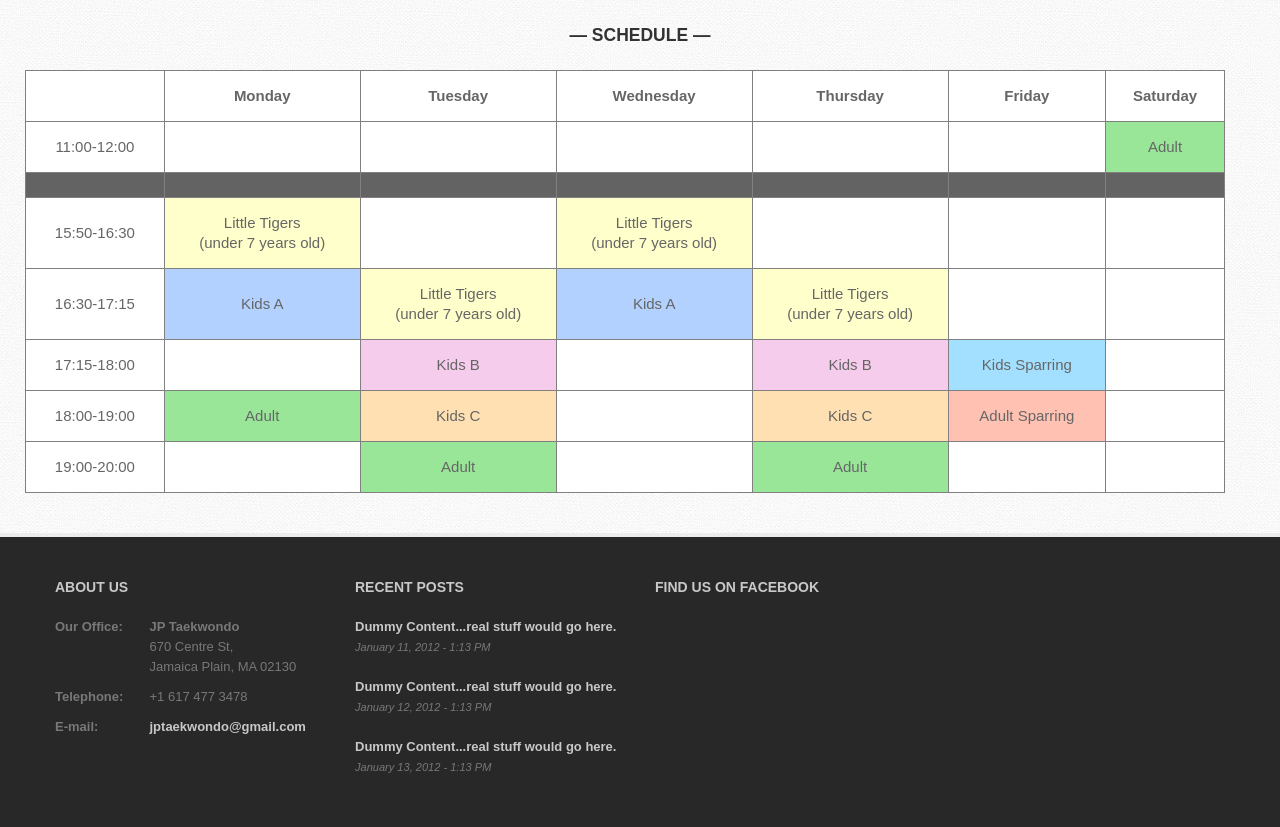
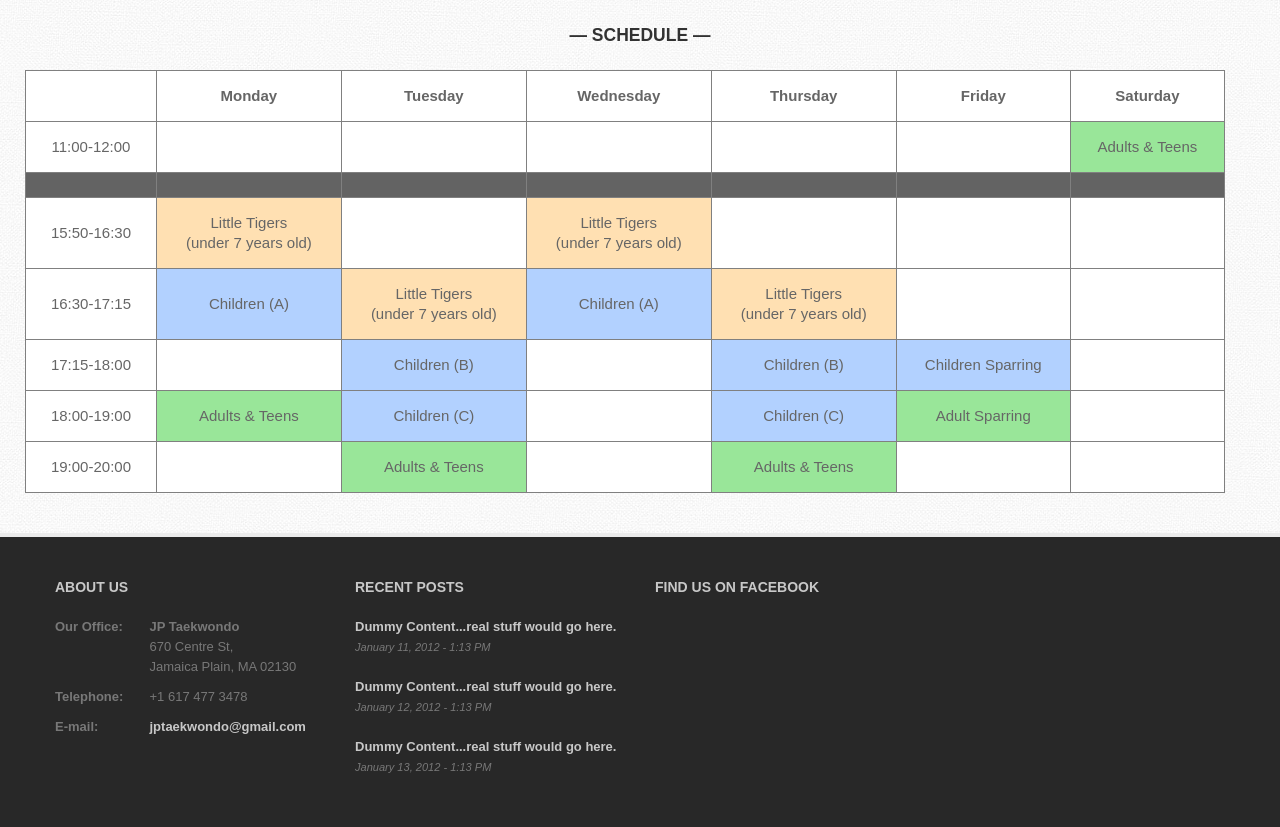
Before and after one commit to jklein/jptaekwondo, a PHP site: page /schedule.php in a window 1280 px wide. Shown: the part 118-945 px from the top of the page. Run offline with PHP 8.4, Linux system fonts and the light colour scheme; some libraries are stand-ins or nearby versions.

Commit message:
Homogenizing schedule colors and changing text to match the official schedule (from Facebook)

```diff
--- a/assets/rounde_bootstrap/css/style.css
+++ b/assets/rounde_bootstrap/css/style.css
@@ -24,25 +24,22 @@ h1, h2, h3, h4, h5, h6 {
 }
 
 .grid_schedule .under_seven {
-    background-color:#FFFFCC;
+    background-color:#FFE0B2;
 }
 .grid_schedule .kids_a {
     background-color:#B2D1FF;
 }
 .grid_schedule .kids_b {
-    background-color:#F5CCEB;
+    background-color:#B2D1FF;
 }
 .grid_schedule .kids_c {
-    background-color:#FFE0B2;
+    background-color:#B2D1FF;
 }
 .grid_schedule .adult {
     background-color:#99E699;
 }
 .grid_schedule .kids_sparring {
-    background-color: #A3E0FF;
-}
-.grid_schedule .adult_sparring {
-    background-color:#FFC2B2;
+    background-color: #B2D1FF;
 }
 .grid_schedule .blank td {
     background-color: #636363;
--- a/schedule.php
+++ b/schedule.php
@@ -23,7 +23,7 @@ require 'includes/header.php';
                     <td></td>
                     <td></td>
                     <td></td>
-                    <td class="adult">Adult</td>
+                    <td class="adult">Adults &amp; Teens</td>
                 </tr>
                 <tr class="blank">
                     <td>&nbsp;</td>
@@ -45,9 +45,9 @@ require 'includes/header.php';
                 </tr>
                 <tr>
                     <td>16:30-17:15</td>
-                    <td class="kids_a">Kids A</td>
+                    <td class="kids_a">Children (A)</td>
                     <td class="under_seven">Little Tigers<br />(under 7 years old)</td>
-                    <td class="kids_a">Kids A</td>
+                    <td class="kids_a">Children (A)</td>
                     <td class="under_seven">Little Tigers<br />(under 7 years old)</td>
                     <td></td>
                     <td></td>
@@ -55,27 +55,27 @@ require 'includes/header.php';
                 <tr>
                     <td>17:15-18:00</td>
                     <td></td>
-                    <td class="kids_b">Kids B</td>
+                    <td class="kids_b">Children (B)</td>
                     <td></td>
-                    <td class="kids_b">Kids B</td>
-                    <td class="kids_sparring">Kids Sparring</td>
+                    <td class="kids_b">Children (B)</td>
+                    <td class="kids_sparring">Children Sparring</td>
                     <td></td>
                 </tr>
                 <tr>
                     <td>18:00-19:00</td>
-                    <td class="adult">Adult</td>
-                    <td class="kids_c">Kids C</td>
+                    <td class="adult">Adults &amp; Teens</td>
+                    <td class="kids_c">Children (C)</td>
                     <td></td>
-                    <td class="kids_c">Kids C</td>
-                    <td class="adult_sparring">Adult Sparring</td>
+                    <td class="kids_c">Children (C)</td>
+                    <td class="adult">Adult Sparring</td>
                     <td></td>
                 </tr>
                 <tr>
                     <td>19:00-20:00</td>
                     <td></td>
-                    <td class="adult">Adult</td>
+                    <td class="adult">Adults &amp; Teens</td>
                     <td></td>
-                    <td class="adult">Adult</td>
+                    <td class="adult">Adults &amp; Teens</td>
                     <td></td>
                     <td></td>
                 </tr>
```
